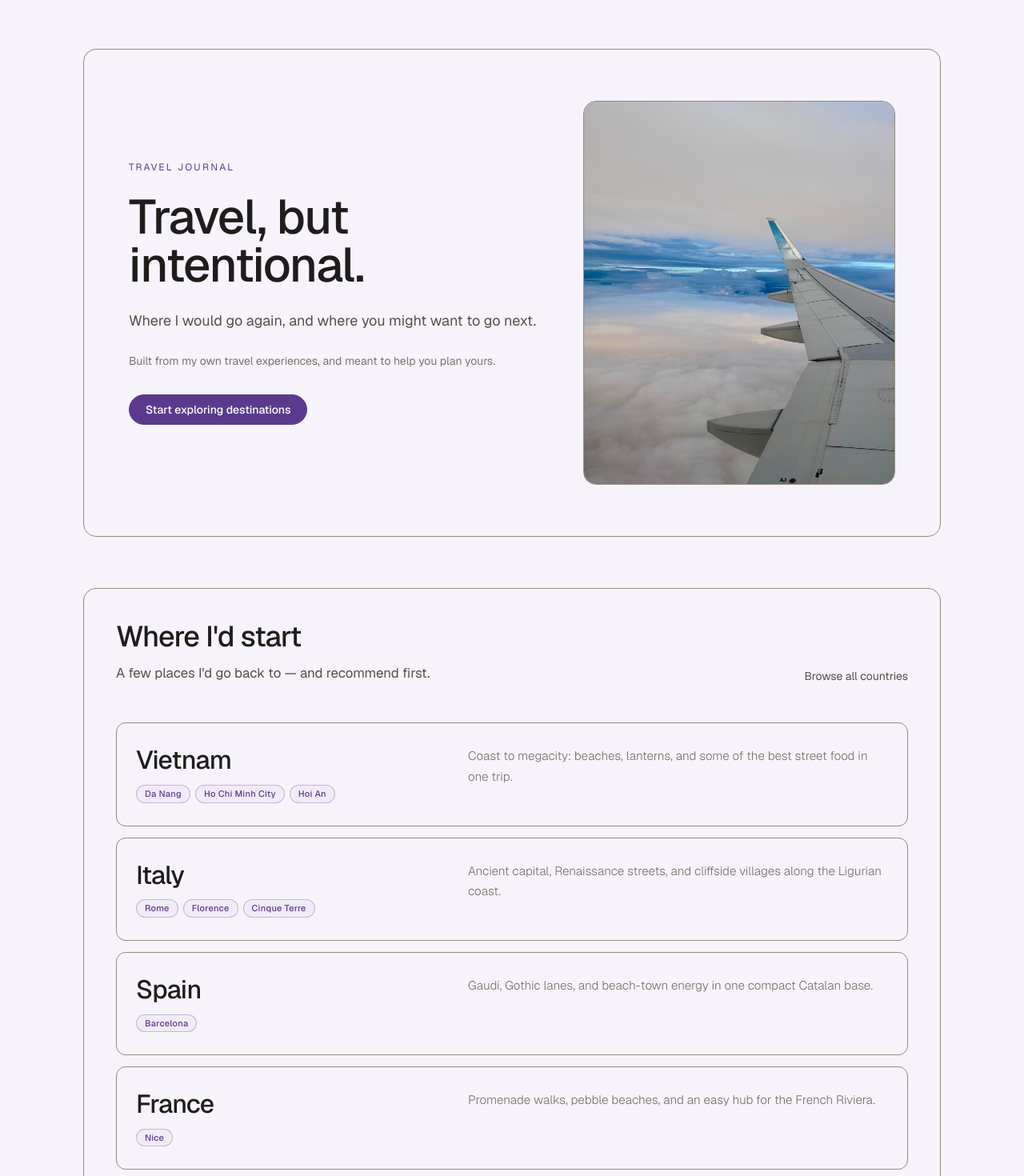
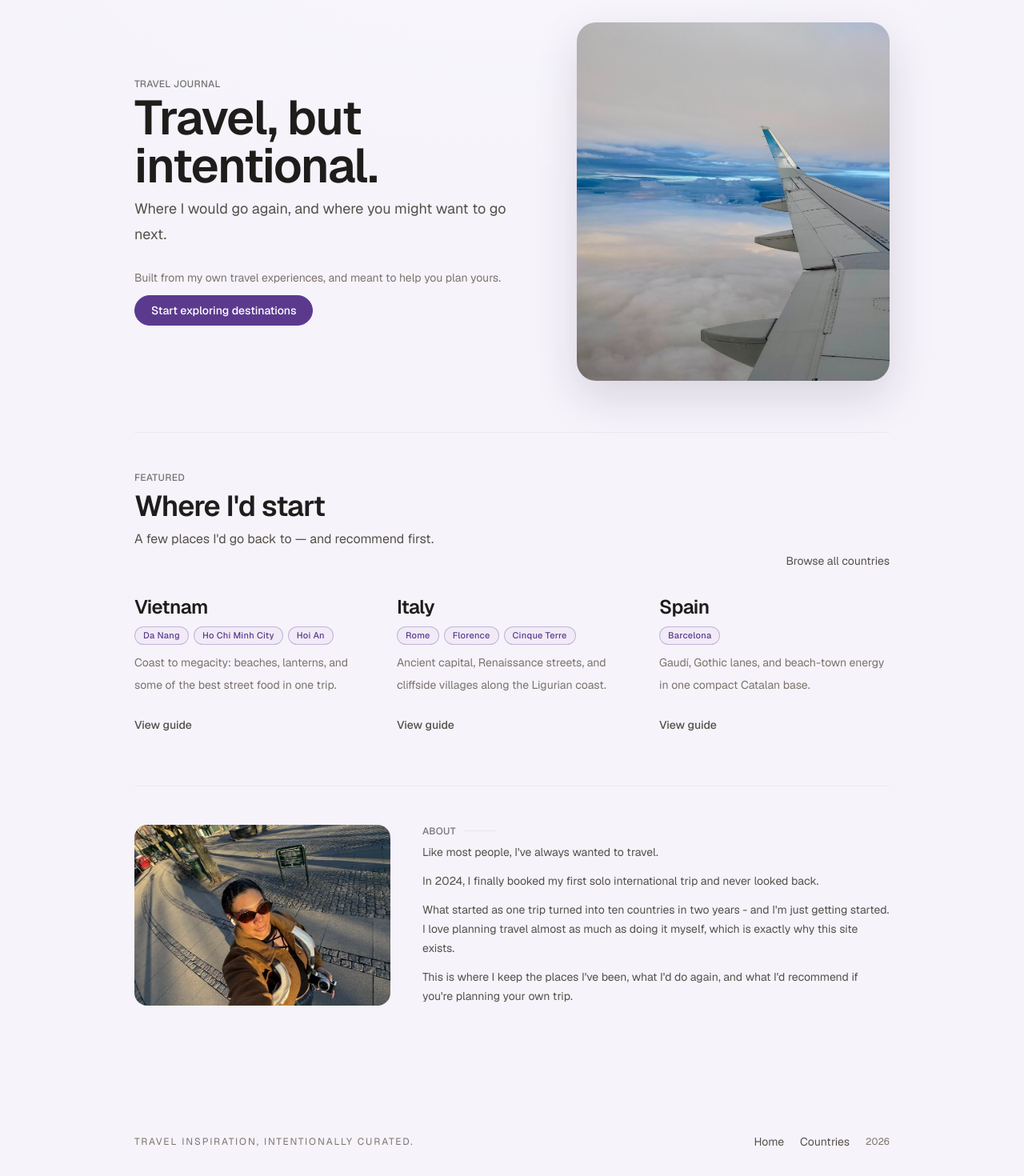
Before and after one commit to taylorbush35/travel-site, a Next.js app: page / in a window 1280 px wide. Shown: the part 100-1570 px from the top of the page at 80% size. Built offline with nearby package versions, Linux system fonts and the light colour scheme.

Commit message:
Updates to About ad Countries

```diff
--- a/app/globals.css
+++ b/app/globals.css
@@ -35,7 +35,13 @@ html {
 }
 
 body {
-  background: var(--color-bg);
+  /* Soft top wash so the page feels like one surface (portfolio-style) */
+  background: radial-gradient(
+      ellipse 120% 80% at 50% -20%,
+      rgba(255, 255, 255, 0.55) 0%,
+      transparent 55%
+    ),
+    var(--color-bg);
   color: var(--color-text-primary);
   font-family: var(--font-geist-sans), Arial, Helvetica, sans-serif;
   line-height: 1.5;
--- a/app/page.tsx
+++ b/app/page.tsx
@@ -7,20 +7,19 @@ export default function Home() {
   const featuredCountries = getFeaturedCountries();
 
   return (
-    <div className="mx-auto w-full max-w-6xl px-6 py-16 md:px-10 md:py-24">
-      <section className="rounded-2xl border border-[var(--color-border)] px-8 py-12 md:px-14 md:py-16">
-        <div className="grid items-center gap-10 lg:grid-cols-[1.15fr_0.85fr]">
-          <div className="space-y-6">
-            <p className="text-xs uppercase tracking-[0.18em] text-[var(--color-signature)]">
-              Travel Journal
+    <div className="mx-auto w-full max-w-5xl px-6 py-14 md:px-10 md:py-20">
+      <section className="grid items-center gap-12 lg:grid-cols-[1.12fr_0.88fr] lg:gap-14">
+        <div>
+          <p className="text-xs font-medium uppercase tracking-wide text-neutral-500">
+            TRAVEL JOURNAL
           </p>
-            <h1 className="text-4xl font-medium tracking-tight text-[var(--color-text-primary)] md:text-6xl">
+          <h1 className="mb-2 mt-1 text-4xl font-semibold tracking-tight text-[var(--color-text-primary)] md:text-6xl">
             Travel, but intentional.
           </h1>
-            <p className="max-w-2xl text-base leading-8 text-[var(--color-text-muted)] md:text-lg">
+          <p className="mb-6 max-w-2xl text-base leading-8 text-[var(--color-text-muted)] md:text-lg">
             Where I would go again, and where you might want to go next.
           </p>
-            <p className="text-sm text-[var(--color-text-subtle)]">
+          <p className="max-w-xl text-sm leading-7 text-[var(--color-text-subtle)]">
             Built from my own travel experiences, and meant to help you plan
             yours.
           </p>
@@ -34,60 +33,57 @@ export default function Home() {
           </div>
         </div>
 
-          <div className="relative h-72 overflow-hidden rounded-2xl border border-[var(--color-border)] bg-[var(--color-bg)] lg:h-[30rem]">
+        <div className="relative h-80 w-full max-w-md justify-self-end overflow-hidden rounded-3xl shadow-[0_20px_55px_rgba(34,26,52,0.14)] md:h-96 lg:max-w-none lg:h-[28rem]">
           <Image
             src="/images/header-flight.png"
             alt="View from an airplane window above the clouds"
             fill
             priority
             className="object-cover"
-              sizes="(min-width: 1024px) 36vw, 100vw"
+            sizes="(min-width: 1024px) 42vw, 100vw"
           />
-          </div>
         </div>
       </section>
 
-      <div className="mt-14 md:mt-16">
       <FeaturedCountries countries={featuredCountries} />
-      </div>
 
-      <section className="mt-20 rounded-2xl border border-[var(--color-border)] px-6 py-8 md:px-10 md:py-10">
-        <div className="grid gap-6 md:grid-cols-[0.9fr_1.1fr] md:items-center md:gap-8">
-          <div className="relative h-64 overflow-hidden rounded-xl border border-[var(--color-border)] md:h-96">
+      <section className="mt-16 border-t border-neutral-200/60 pb-12 pt-12">
+        <div className="grid grid-cols-1 items-stretch gap-8 lg:grid-cols-[320px_minmax(0,720px)] lg:gap-10">
+          <div className="relative min-h-0 w-full overflow-hidden rounded-2xl max-lg:aspect-[3/4] lg:h-full">
             <Image
               src="/images/solo travel about.jpeg"
               alt="Taylor on a solo travel day"
               fill
-              className="object-cover"
-              sizes="(min-width: 768px) 28vw, 100vw"
+              className="h-full w-full object-cover"
+              sizes="(max-width: 1023px) 100vw, 320px"
             />
           </div>
 
-          <div className="max-w-lg justify-self-end">
-            <div className="flex items-center gap-3">
-              <p className="text-xs uppercase tracking-[0.22em] text-[var(--color-signature)]">
+          <div className="min-w-0">
+            <div className="flex items-center gap-2.5">
+              <p className="text-xs font-medium uppercase tracking-wide text-neutral-500">
                 ABOUT
               </p>
               <span
-                className="h-px w-12 bg-[var(--color-signature)]/50"
+                className="h-px w-10 bg-neutral-200/80"
                 aria-hidden="true"
               />
             </div>
-            <div className="mt-5 space-y-5">
-              <p className="text-base leading-8 text-[var(--color-text-muted)] md:text-lg">
+            <div className="mt-1.5 space-y-3">
+              <p className="text-sm leading-6 text-[var(--color-text-muted)]">
                 Like most people, I&apos;ve always wanted to travel.
               </p>
-              <p className="text-base leading-8 text-[var(--color-text-muted)] md:text-lg">
+              <p className="text-sm leading-6 text-[var(--color-text-muted)]">
                 In 2024, I finally booked my first solo international trip and
                 never looked back.
               </p>
-              <p className="text-base leading-8 text-[var(--color-text-muted)] md:text-lg">
+              <p className="text-sm leading-6 text-[var(--color-text-muted)]">
                 What started as one trip turned into ten countries in two years
-                -- and I&apos;m just getting started. I love planning travel
-                almost as much as taking it, which is exactly why this site
-                exists.
+                - and I&apos;m just getting started. I love planning travel
+                almost as much as doing it myself, which is exactly why this
+                site exists.
               </p>
-              <p className="text-base leading-8 text-[var(--color-text-muted)] md:text-lg">
+              <p className="text-sm leading-6 text-[var(--color-text-muted)]">
                 This is where I keep the places I&apos;ve been, what I&apos;d do
                 again, and what I&apos;d recommend if you&apos;re planning your
                 own trip.
--- a/components/countries/country-grid.tsx
+++ b/components/countries/country-grid.tsx
@@ -3,21 +3,13 @@ import { CountryCard } from "@/components/countries/country-card";
 
 type CountryGridProps = {
   countries: Country[];
-  showTravelStyles?: boolean;
 };
 
-export function CountryGrid({
-  countries,
-  showTravelStyles = true,
-}: CountryGridProps) {
+export function CountryGrid({ countries }: CountryGridProps) {
   return (
-    <div className="grid gap-6 md:grid-cols-2">
+    <div className="grid grid-cols-1 gap-6 sm:grid-cols-2 lg:grid-cols-3">
       {countries.map((country) => (
-        <CountryCard
-          key={country.slug}
-          country={country}
-          showTravelStyles={showTravelStyles}
-        />
+        <CountryCard key={country.slug} country={country} />
       ))}
     </div>
   );
--- a/components/home/featured-countries.tsx
+++ b/components/home/featured-countries.tsx
@@ -8,24 +8,27 @@ type FeaturedCountriesProps = {
 
 export function FeaturedCountries({ countries }: FeaturedCountriesProps) {
   return (
-    <section className="rounded-2xl border border-[var(--color-border)] px-6 py-8 md:px-10 md:py-10">
-      <div className="space-y-10 md:space-y-12">
-        <div className="flex flex-col gap-6 md:flex-row md:items-end md:justify-between md:gap-10">
-          <div className="max-w-xl space-y-3">
-            <h2 className="text-3xl font-medium tracking-tight text-[var(--color-text-primary)] md:text-4xl">
+    <section className="mt-16 border-t border-neutral-200/60 pt-12">
+      <p className="text-xs font-medium uppercase tracking-wide text-neutral-500">
+        Featured
+      </p>
+      <div className="mt-2 flex flex-col gap-4 md:flex-row md:items-end md:justify-between md:gap-10">
+        <div className="max-w-xl">
+          <h2 className="mb-2 text-3xl font-semibold tracking-tight text-[var(--color-text-primary)] md:text-4xl">
             Where I&apos;d start
           </h2>
-            <p className="text-base leading-relaxed text-[var(--color-text-muted)] md:text-[1.05rem]">
+          <p className="mb-6 text-sm leading-relaxed text-[var(--color-text-muted)] md:text-base">
             A few places I&apos;d go back to — and recommend first.
           </p>
         </div>
         <Link
           href="/countries"
-            className="shrink-0 text-sm text-[var(--color-text-muted)] transition-colors hover:text-[var(--color-signature)]"
+          className="shrink-0 self-start text-sm text-[var(--color-text-muted)] transition-colors hover:text-[var(--color-signature)] md:self-auto"
         >
           Browse all countries
         </Link>
       </div>
+      <div className="mt-8">
         <FeaturedCountryList countries={countries} />
       </div>
     </section>
--- a/components/home/featured-country-list.tsx
+++ b/components/home/featured-country-list.tsx
@@ -7,26 +7,27 @@ type FeaturedCountryListProps = {
 };
 
 export function FeaturedCountryList({ countries }: FeaturedCountryListProps) {
+  const curatedCountries = countries.slice(0, 3);
+
   return (
-    <ul className="mt-2 flex flex-col gap-3 md:gap-3.5">
-      {countries.map((country) => (
+    <ul className="grid gap-10 md:grid-cols-3 md:gap-8 lg:gap-10">
+      {curatedCountries.map((country) => (
         <li key={country.slug}>
-          <Link
-            href={`/countries/${country.slug}`}
-            className="group block rounded-xl border border-[var(--color-border)] px-4 py-6 transition-colors md:px-6 md:py-7"
-          >
-            <div className="grid grid-cols-1 items-start gap-5 md:grid-cols-12 md:items-start md:gap-x-10 md:gap-y-0 lg:gap-x-14">
-              <div className="min-w-0 space-y-3 md:col-span-5">
-                <h3 className="text-[1.75rem] font-medium leading-[1.15] tracking-tight text-[var(--color-text-primary)] transition-colors group-hover:text-[var(--color-signature)] md:text-[2rem]">
+          <div>
+            <h3 className="mb-2 text-2xl font-semibold tracking-tight text-[var(--color-text-primary)]">
               {country.name}
             </h3>
             <CountryCityTags cities={country.cities} />
-              </div>
-              <p className="min-w-0 text-[0.9375rem] font-light leading-[1.65] text-[var(--color-text-subtle)] md:col-span-7 md:text-[0.95rem] md:leading-[1.7]">
+            <p className="mb-6 mt-2 text-sm leading-7 text-[var(--color-text-subtle)]">
               {country.shortDescription}
             </p>
+            <Link
+              href={`/countries/${country.slug}`}
+              className="inline-flex text-sm font-medium text-[var(--color-text-muted)] transition-colors hover:text-[var(--color-signature)]"
+            >
+              View guide
+            </Link>
           </div>
-          </Link>
         </li>
       ))}
     </ul>
--- a/components/layout/site-footer.tsx
+++ b/components/layout/site-footer.tsx
@@ -2,10 +2,10 @@ import Link from "next/link";
 
 export function SiteFooter() {
   return (
-    <footer className="border-t border-[var(--color-border)] bg-[var(--color-bg)]">
-      <div className="mx-auto flex w-full max-w-6xl flex-col gap-4 px-6 py-8 md:flex-row md:items-center md:justify-between md:px-10">
+    <footer className="bg-[var(--color-bg)]">
+      <div className="mx-auto flex w-full max-w-5xl flex-col gap-4 px-6 py-8 md:flex-row md:items-center md:justify-between md:px-10">
         <p className="text-xs uppercase tracking-[0.16em] text-[var(--color-text-subtle)]">
-          Travel inspiration for solo, couples, and groups.
+          Travel inspiration, intentionally curated.
         </p>
         <div className="flex items-center gap-5">
           <Link
--- a/components/layout/site-header.tsx
+++ b/components/layout/site-header.tsx
@@ -12,11 +12,11 @@ export function SiteHeader() {
   const pathname = usePathname();
 
   return (
-    <header className="border-b border-[var(--color-border)] bg-[var(--color-bg)]">
-      <div className="mx-auto flex w-full max-w-6xl items-center justify-between px-6 py-5 md:px-10">
+    <header className="bg-[var(--color-bg)]">
+      <div className="mx-auto flex w-full max-w-5xl items-center justify-between px-6 py-3 md:px-10">
         <Link
           href="/"
-          className="text-sm font-semibold uppercase tracking-[0.22em] text-[var(--color-text-primary)]"
+          className="text-xs font-semibold uppercase tracking-[0.22em] text-[var(--color-text-primary)]"
         >
           Taylor Travels
         </Link>
```
Also changed, not shown: app/countries/[slug]/page.tsx (+19 -15 lines), app/countries/page.tsx (+19 -11 lines), components/countries/country-card.tsx (+12 -36 lines). Lines whose indentation alone changed are shown as unchanged.
